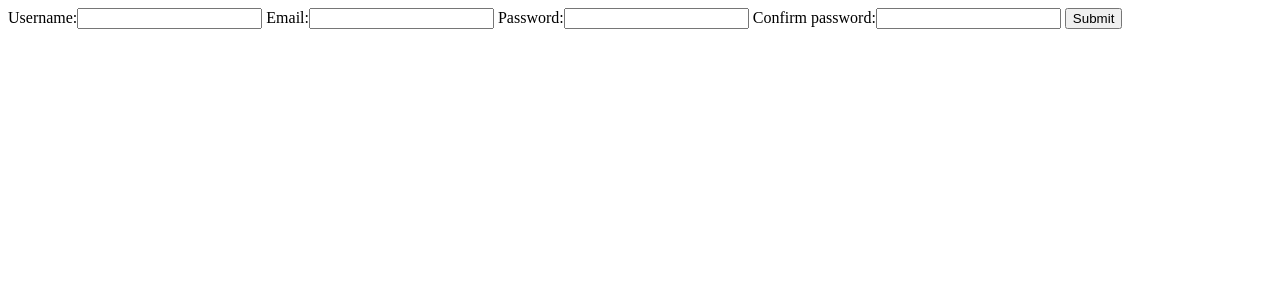
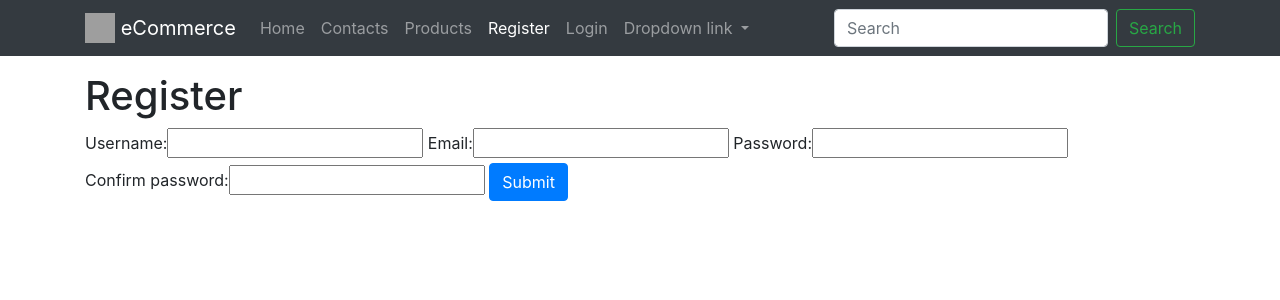
Before and after one commit to sserges/ecommerce-django, a Django app: page /register/ in a window 1280 px wide. Shown: the top 300 px of the page. Run offline with Django 3.2, Linux system fonts and the light colour scheme; some libraries are stand-ins or nearby versions; grey boxes are pictures that could not be loaded.

Commit message:
Integrate to Django

```diff
--- a/src/products/templates/products/detail.html
+++ b/src/products/templates/products/detail.html
@@ -1,7 +1,6 @@
 {% extends "base.html" %}
 
 {% block content %}
-    <div class="container">
     <div class="row">
         <div class="col">
             <h1>{{ object.title }}</h1>
@@ -13,6 +12,5 @@
             {% endif %}
         </div>
     </div>
-    </div>
 
 {% endblock content %}
--- a/src/products/templates/products/list.html
+++ b/src/products/templates/products/list.html
@@ -1,7 +1,6 @@
 {% extends "base.html" %}
 
 {% block content %}
-    <div class="container">
     <div class="row">
         {% for obj in object_list %}
             <div class="col">
@@ -15,5 +14,4 @@
                 {% endif %}
         {% endfor %}
     </div>
-    </div>
 {% endblock content %}
--- a/src/templates/auth/register.html
+++ b/src/templates/auth/register.html
@@ -1,5 +1,10 @@
-<form method="POST">
-  {% csrf_token %}
-  {{ form }}
-  <button type="submit" class="btn btn-primary">Submit</button>
-</form>
+{% extends "base.html" %}
+
+{% block content %}
+  <h1>Register</h1>
+  <form method="POST">
+    {% csrf_token %}
+    {{ form }}
+    <button type="submit" class="btn btn-primary">Submit</button>
+  </form>
+{% endblock content %}
--- a/src/templates/base.html
+++ b/src/templates/base.html
@@ -17,8 +17,11 @@
   <body>
     {% include "base/navbar.html" with brand_name="eCommerce" %}
 
-    {% block content %}
-    {% endblock content %}
+
+    <div class="container">
+      {% block content %}
+      {% endblock content %}
+    </div>
 
     {% include "base/js.html" %}
   </body>
--- a/src/templates/base/navbar.html
+++ b/src/templates/base/navbar.html
@@ -4,13 +4,23 @@
 {% url 'login' as login_url %}
 {% url 'register' as register_url %}
 
-<nav class="navbar navbar-expand-lg navbar-light bg-light">
+<nav class="navbar navbar-expand-lg navbar-dark bg-dark mb-3">
+  <div class="container">
     <a class="navbar-brand" href="{{ home_url }}">
+      <img
+        src="http://getbootstrap.com/assets/brand/bootstrap-solid.svg"
+        width="30"
+        height="30"
+        class="d-inline-block align-top"
+        alt=""
+      />
+
       {% if brand_name %}
           {{ brand_name }}
       {% else %}
           CFE eCommerce
       {% endif %}
+
     </a>
     <button class="navbar-toggler" type="button" data-toggle="collapse" data-target="#navbarSupportedContent" aria-controls="navbarSupportedContent" aria-expanded="false" aria-label="Toggle navigation">
       <span class="navbar-toggler-icon"></span>
@@ -39,10 +49,21 @@
                   <a class="nav-link {% if request.path == login_url %}active{% endif %}" href="{{ login_url }}">Login</a>
               </li>
           {% endif %}
+          <li class="nav-item dropdown">
+              <a class="nav-link dropdown-toggle" href="http://example.com" id="navbarDropdownMenuLink" data-toggle="dropdown" aria-haspopup="true" aria-expanded="false">
+                Dropdown link
+              </a>
+              <div class="dropdown-menu dropdown-menu-left" aria-labelledby="navbarDropdownMenuLink">
+                <a class="dropdown-item" href="#">Action</a>
+                <a class="dropdown-item" href="#">Another action</a>
+                <a class="dropdown-item" href="#">Something else here</a>
+              </div>
+          </li>
       </ul>
       <form class="form-inline my-2 my-lg-0">
         <input class="form-control mr-sm-2" type="search" placeholder="Search" aria-label="Search">
         <button class="btn btn-outline-success my-2 my-sm-0" type="submit">Search</button>
       </form>
     </div>
+  </div>
 </nav>
--- a/src/templates/contact/view.html
+++ b/src/templates/contact/view.html
@@ -6,7 +6,6 @@
     <h1>Hello, world we're working!</h1>
   </div>
 
-  <div class="container">
   <div class="row">
     <div class="col">
       <p>{{ content }}</p>
@@ -20,5 +19,4 @@
       </div>
     </div>
   </div>
-  </div>
 {% endblock content %}
--- a/src/templates/home_page.html
+++ b/src/templates/home_page.html
@@ -8,7 +8,6 @@
     <h1>Hello, world we're working!</h1>
   </div>
 
-  <div class="container">
   <div class="row">
     <div class="col">
       {{ content }}
@@ -25,5 +24,4 @@
       {% endif %}
     </div>
   </div>
-  </div>
 {% endblock content %}
```
Also changed, not shown: src/templates/auth/login.html (+10 -6 lines). Lines whose indentation alone changed are shown as unchanged.
